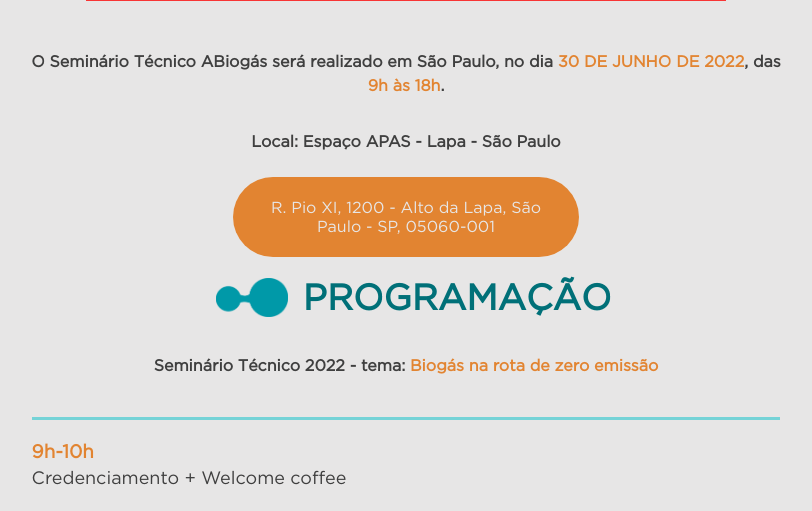
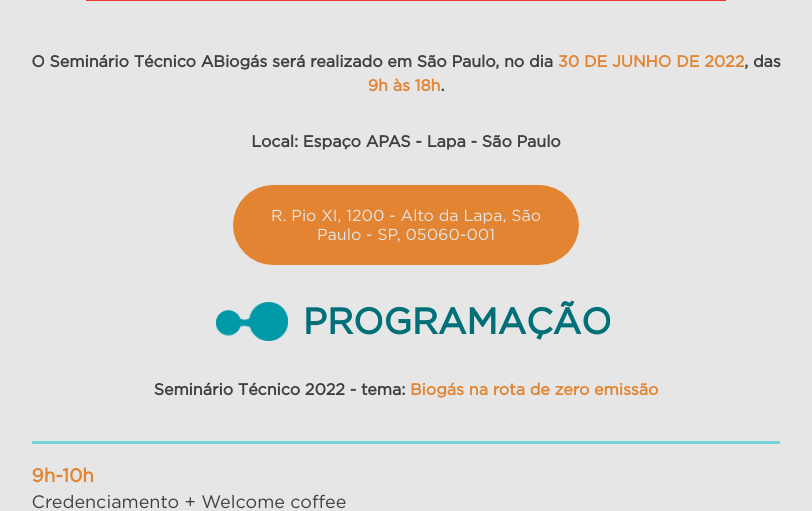
Before and after one commit to joilsonlira/landing_page, a PHP site: page / in a window 1280 px wide. Shown: the part 1974-2485 px from the top of the page, without its empty margins (234-1046 px from the left). Run offline with PHP 8.4, Linux system fonts and the light colour scheme; grey boxes are pictures that could not be loaded.

Commit message:
UPDATE: margem top e bot nos botões de 0.5rem para 1rem

```diff
--- a/styles/index.css
+++ b/styles/index.css
@@ -656,7 +656,7 @@ main{
         justify-content: center;
         align-items: center;
         cursor: pointer;
-        margin-top: 0.5rem;
+        margin: 1rem 0;
         border-radius: 50px;
         border-style: none;
         width: 45%;
```
